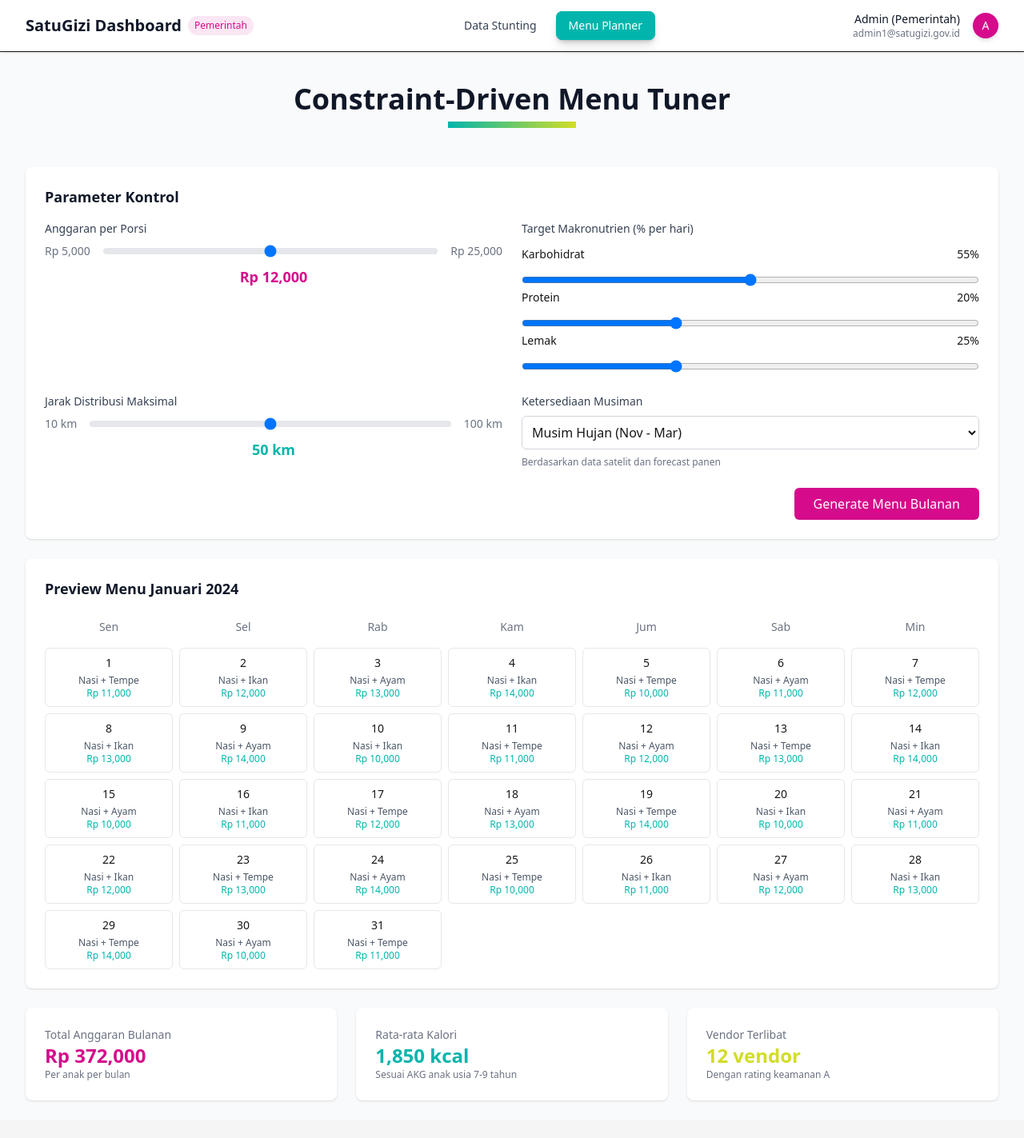
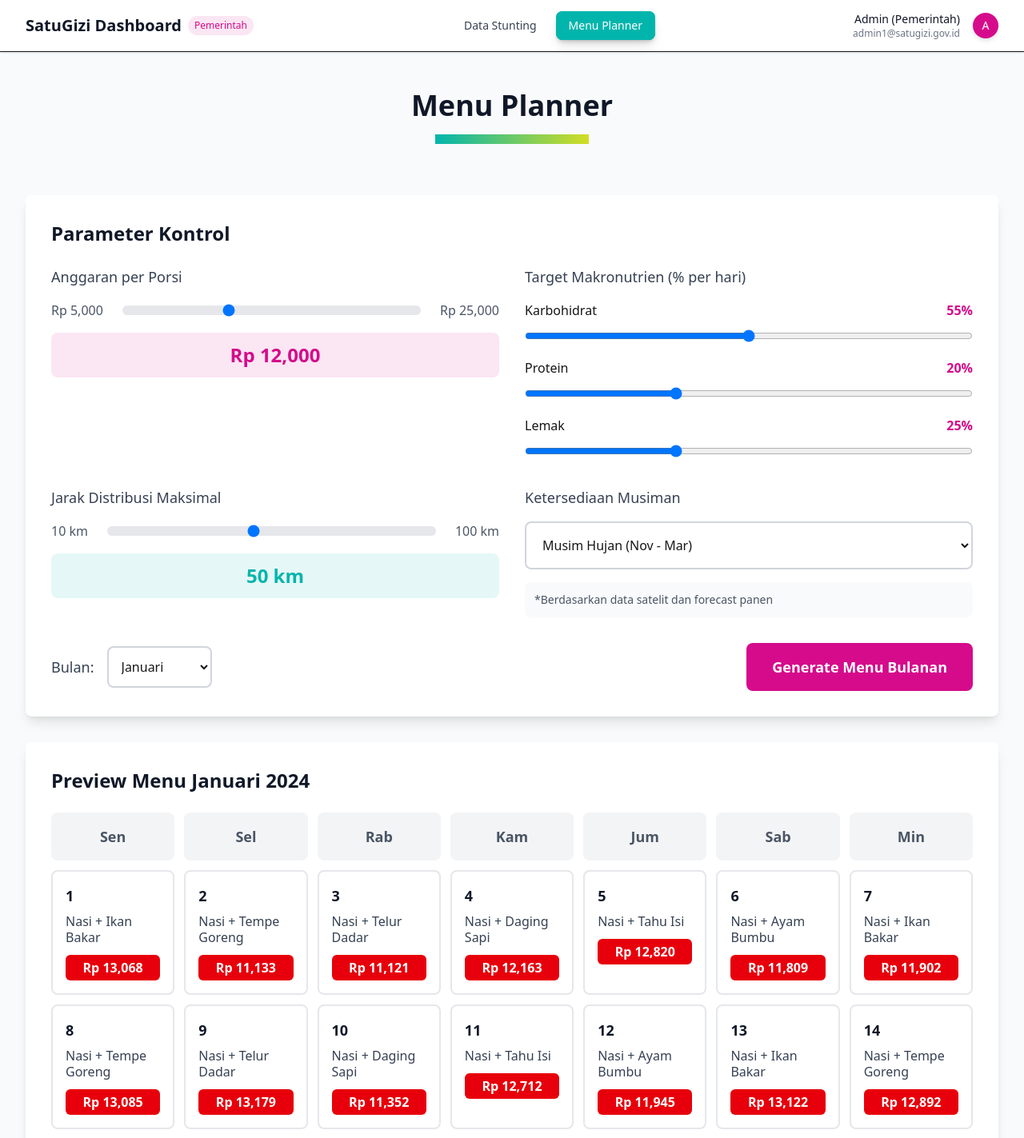
Before and after one commit to Tianrider/satu-gizi, a Next.js app: page /gov/menu-planner in a window 1280 px wide. Shown: the top 1423 px of the page at 80% size. Before the commit the page ends 1400 px from the top, so only its background shows below. Built offline with nearby package versions, Linux system fonts and the light colour scheme.

Commit message:
stylings: menu planner

```diff
--- a/src/app/gov/data-stunting/page.tsx
+++ b/src/app/gov/data-stunting/page.tsx
@@ -122,12 +122,12 @@ export default function DataStuntingPage() {
 
   return (
     <div className='space-y-6'>
-      <div className='rounded-lg p-6 flex flex-col justify-center items-center w-full'>
-        <h1 className='text-4xl font-bold text-gray-900 mb-2 text-center'>
+      <div className='rounded-lg p-8 flex flex-col justify-center items-center w-full'>
+        <h1 className='text-4xl font-bold text-gray-900 mb-4 text-center'>
           Data Stunting
         </h1>
         <div
-          className='w-[10rem] h-2'
+          className='w-[12rem] h-3'
           style={{ background: 'linear-gradient(to right, #D50B8B, #02B5AC)' }}
         />
       </div>
--- a/src/app/gov/menu-planner/page.tsx
+++ b/src/app/gov/menu-planner/page.tsx
@@ -1,139 +1,246 @@
+'use client';
+
+import { useState } from 'react';
+
 export default function MenuPlannerPage() {
+  const [budget, setBudget] = useState(12000);
+  const [carbs, setCarbs] = useState(55);
+  const [protein, setProtein] = useState(20);
+  const [fat, setFat] = useState(25);
+  const [distance, setDistance] = useState(50);
+  const [season, setSeason] = useState('hujan');
+  const [currentMonth, setCurrentMonth] = useState('Januari');
+  const [isGenerating, setIsGenerating] = useState(false);
+
+  const months = [
+    'Januari',
+    'Februari',
+    'Maret',
+    'April',
+    'Mei',
+    'Juni',
+    'Juli',
+    'Agustus',
+    'September',
+    'Oktober',
+    'November',
+    'Desember',
+  ];
+
+  const generateMenu = async () => {
+    setIsGenerating(true);
+    await new Promise((resolve) => setTimeout(resolve, 2000));
+    setIsGenerating(false);
+  };
+
+  const getMenuForDate = (date: number) => {
+    const menus = [
+      'Nasi + Ayam Bumbu',
+      'Nasi + Ikan Bakar',
+      'Nasi + Tempe Goreng',
+      'Nasi + Telur Dadar',
+      'Nasi + Daging Sapi',
+      'Nasi + Tahu Isi',
+    ];
+    return menus[date % menus.length];
+  };
+
+  const getPriceForDate = (date: number) => {
+    const basePrice = budget;
+    const variation = Math.floor(Math.random() * 3000) - 1500;
+    return Math.max(5000, basePrice + variation);
+  };
+
+  const totalBudget = budget * 31;
+  const averageCalories = Math.floor(1800 + (budget - 5000) / 100);
+
   return (
-    <div className='space-y-6'>
-      <div className='rounded-lg p-6 flex flex-col justify-center items-center w-full'>
-        <h1 className='text-4xl font-bold text-gray-900 mb-2 text-center'>
-          Constraint-Driven Menu Tuner
+    <div className='space-y-8'>
+      <div className='rounded-lg p-8 flex flex-col justify-center items-center w-full'>
+        <h1 className='text-4xl font-bold text-gray-900 mb-4 text-center'>
+          Menu Planner
         </h1>
         <div
-          className='w-[10rem] h-2'
+          className='w-[12rem] h-3'
           style={{ background: 'linear-gradient(to right, #02B5AC, #D2DD25)' }}
         />
       </div>
 
-      <div className='bg-white rounded-lg shadow-sm p-6'>
-        <h2 className='text-lg font-semibold text-gray-900 mb-4'>
+      <div className='bg-white rounded-lg shadow-lg p-8'>
+        <h2 className='text-2xl font-semibold text-gray-900 mb-6'>
           Parameter Kontrol
         </h2>
 
-        <div className='grid grid-cols-1 md:grid-cols-2 gap-6'>
-          <div className='space-y-2'>
-            <label className='block text-sm font-medium text-gray-700'>
+        <div className='grid grid-cols-1 lg:grid-cols-2 gap-8'>
+          <div className='space-y-4'>
+            <label className='block text-lg font-medium text-gray-700'>
               Anggaran per Porsi
             </label>
-            <div className='flex items-center space-x-4'>
-              <span className='text-sm text-gray-500'>Rp 5,000</span>
+            <div className='flex items-center space-x-6'>
+              <span className='text-base text-gray-600 font-medium'>
+                Rp 5,000
+              </span>
               <input
                 type='range'
                 min='5000'
                 max='25000'
                 step='1000'
-                className='flex-1 h-2 bg-gray-200 rounded-lg appearance-none cursor-pointer'
+                value={budget}
+                onChange={(e) => setBudget(Number(e.target.value))}
+                className='flex-1 h-3 bg-gray-200 rounded-lg appearance-none cursor-pointer'
               />
-              <span className='text-sm text-gray-500'>Rp 25,000</span>
+              <span className='text-base text-gray-600 font-medium'>
+                Rp 25,000
+              </span>
             </div>
-            <div className='text-center'>
-              <span className='text-lg font-semibold text-primary'>
-                Rp 12,000
+            <div className='text-center bg-primary/10 p-3 rounded-lg'>
+              <span className='text-2xl font-bold text-primary'>
+                Rp {budget.toLocaleString()}
               </span>
             </div>
           </div>
 
-          <div className='space-y-3'>
-            <label className='block text-sm font-medium text-gray-700'>
+          <div className='space-y-4'>
+            <label className='block text-lg font-medium text-gray-700'>
               Target Makronutrien (% per hari)
             </label>
-            <div className='space-y-2'>
-              <div className='flex justify-between items-center'>
-                <span className='text-sm'>Karbohidrat</span>
-                <span className='text-sm font-medium'>55%</span>
+            <div className='space-y-4'>
+              <div>
+                <div className='flex justify-between items-center mb-2'>
+                  <span className='text-base font-medium'>Karbohidrat</span>
+                  <span className='text-base font-semibold text-primary'>
+                    {carbs}%
+                  </span>
                 </div>
                 <input
                   type='range'
                   min='45'
                   max='65'
-                value='55'
-                className='w-full h-2 bg-gray-200 rounded-lg'
+                  value={carbs}
+                  onChange={(e) => setCarbs(Number(e.target.value))}
+                  className='w-full h-3 bg-gray-200 rounded-lg'
                 />
+              </div>
 
-              <div className='flex justify-between items-center'>
-                <span className='text-sm'>Protein</span>
-                <span className='text-sm font-medium'>20%</span>
+              <div>
+                <div className='flex justify-between items-center mb-2'>
+                  <span className='text-base font-medium'>Protein</span>
+                  <span className='text-base font-semibold text-primary'>
+                    {protein}%
+                  </span>
                 </div>
                 <input
                   type='range'
                   min='15'
                   max='30'
-                value='20'
-                className='w-full h-2 bg-gray-200 rounded-lg'
+                  value={protein}
+                  onChange={(e) => setProtein(Number(e.target.value))}
+                  className='w-full h-3 bg-gray-200 rounded-lg'
                 />
+              </div>
 
-              <div className='flex justify-between items-center'>
-                <span className='text-sm'>Lemak</span>
-                <span className='text-sm font-medium'>25%</span>
+              <div>
+                <div className='flex justify-between items-center mb-2'>
+                  <span className='text-base font-medium'>Lemak</span>
+                  <span className='text-base font-semibold text-primary'>
+                    {fat}%
+                  </span>
                 </div>
                 <input
                   type='range'
                   min='20'
                   max='35'
-                value='25'
-                className='w-full h-2 bg-gray-200 rounded-lg'
+                  value={fat}
+                  onChange={(e) => setFat(Number(e.target.value))}
+                  className='w-full h-3 bg-gray-200 rounded-lg'
                 />
               </div>
             </div>
+          </div>
 
-          <div className='space-y-2'>
-            <label className='block text-sm font-medium text-gray-700'>
+          <div className='space-y-4'>
+            <label className='block text-lg font-medium text-gray-700'>
               Jarak Distribusi Maksimal
             </label>
-            <div className='flex items-center space-x-4'>
-              <span className='text-sm text-gray-500'>10 km</span>
+            <div className='flex items-center space-x-6'>
+              <span className='text-base text-gray-600 font-medium'>10 km</span>
               <input
                 type='range'
                 min='10'
                 max='100'
                 step='5'
-                className='flex-1 h-2 bg-gray-200 rounded-lg appearance-none cursor-pointer'
+                value={distance}
+                onChange={(e) => setDistance(Number(e.target.value))}
+                className='flex-1 h-3 bg-gray-200 rounded-lg appearance-none cursor-pointer'
               />
-              <span className='text-sm text-gray-500'>100 km</span>
+              <span className='text-base text-gray-600 font-medium'>
+                100 km
+              </span>
             </div>
-            <div className='text-center'>
-              <span className='text-lg font-semibold text-third'>50 km</span>
+            <div className='text-center bg-third/10 p-3 rounded-lg'>
+              <span className='text-2xl font-bold text-third'>
+                {distance} km
+              </span>
             </div>
           </div>
 
-          <div className='space-y-2'>
-            <label className='block text-sm font-medium text-gray-700'>
+          <div className='space-y-4'>
+            <label className='block text-lg font-medium text-gray-700'>
               Ketersediaan Musiman
             </label>
-            <select className='w-full p-2 border border-gray-300 rounded-md focus:ring-2 focus:ring-primary focus:border-primary'>
-              <option>Musim Hujan (Nov - Mar)</option>
-              <option>Musim Kemarau (Apr - Oct)</option>
-              <option>Sepanjang Tahun</option>
+            <select
+              value={season}
+              onChange={(e) => setSeason(e.target.value)}
+              className='w-full p-4 text-base border-2 border-gray-300 rounded-lg focus:ring-2 focus:ring-primary focus:border-primary'
+            >
+              <option value='hujan'>Musim Hujan (Nov - Mar)</option>
+              <option value='kemarau'>Musim Kemarau (Apr - Oct)</option>
+              <option value='sepanjang'>Sepanjang Tahun</option>
             </select>
-            <div className='text-xs text-gray-500'>
-              Berdasarkan data satelit dan forecast panen
+            <div className='text-sm text-gray-600 bg-gray-50 p-3 rounded-lg'>
+              *Berdasarkan data satelit dan forecast panen
             </div>
           </div>
         </div>
 
-        <div className='mt-6 flex justify-end'>
-          <button className='bg-primary text-white px-6 py-2 rounded-md hover:bg-primary/90 transition-colors'>
-            Generate Menu Bulanan
+        <div className='mt-8 flex justify-between items-center'>
+          <div className='flex items-center space-x-4'>
+            <label className='text-lg font-medium text-gray-700'>Bulan:</label>
+            <select
+              value={currentMonth}
+              onChange={(e) => setCurrentMonth(e.target.value)}
+              className='p-3 text-base border-2 border-gray-300 rounded-lg focus:ring-2 focus:ring-primary focus:border-primary'
+            >
+              {months.map((month) => (
+                <option
+                  key={month}
+                  value={month}
+                >
+                  {month}
+                </option>
+              ))}
+            </select>
+          </div>
+          <button
+            onClick={generateMenu}
+            disabled={isGenerating}
+            className='bg-primary text-white px-8 py-4 text-lg font-semibold rounded-lg hover:bg-primary/90 transition-colors disabled:opacity-50 disabled:cursor-not-allowed'
+          >
+            {isGenerating ? 'Generating...' : 'Generate Menu Bulanan'}
           </button>
         </div>
       </div>
 
-      <div className='bg-white rounded-lg shadow-sm p-6'>
-        <h2 className='text-lg font-semibold text-gray-900 mb-4'>
-          Preview Menu Januari 2024
+      <div className='bg-white rounded-lg shadow-lg p-8'>
+        <h2 className='text-2xl font-semibold text-gray-900 mb-6'>
+          Preview Menu {currentMonth} 2024
         </h2>
 
-        <div className='grid grid-cols-7 gap-2 text-center'>
+        <div className='grid grid-cols-7 gap-3'>
           {['Sen', 'Sel', 'Rab', 'Kam', 'Jum', 'Sab', 'Min'].map((day) => (
             <div
               key={day}
-              className='p-2 text-sm font-medium text-gray-500'
+              className='p-4 text-center text-lg font-semibold text-gray-600 bg-gray-100 rounded-lg'
             >
               {day}
             </div>
@@ -142,18 +249,14 @@ export default function MenuPlannerPage() {
           {Array.from({ length: 31 }, (_, i) => i + 1).map((date) => (
             <div
               key={date}
-              className='p-2 border border-gray-200 rounded-md hover:bg-gray-50 cursor-pointer'
+              className='p-4 border-2 border-gray-200 rounded-lg hover:bg-gray-50 cursor-pointer transition-colors'
             >
-              <div className='text-sm font-medium'>{date}</div>
-              <div className='text-xs text-gray-600 mt-1'>
-                {date % 3 === 0
-                  ? 'Nasi + Ayam'
-                  : date % 2 === 0
-                  ? 'Nasi + Ikan'
-                  : 'Nasi + Tempe'}
+              <div className='text-lg font-bold text-gray-900 mb-2'>{date}</div>
+              <div className='text-base text-gray-700 mb-3 leading-tight'>
+                {getMenuForDate(date)}
               </div>
-              <div className='text-xs text-third'>
-                Rp {(10000 + (date % 5) * 1000).toLocaleString()}
+              <div className='bg-red-600 text-white px-3 py-1 rounded-md text-base font-bold text-center'>
+                Rp {getPriceForDate(date).toLocaleString()}
               </div>
             </div>
           ))}
@@ -161,28 +264,34 @@ export default function MenuPlannerPage() {
       </div>
 
       <div className='grid grid-cols-1 md:grid-cols-3 gap-6'>
-        <div className='bg-white rounded-lg shadow-sm p-6'>
-          <h3 className='text-sm font-medium text-gray-500'>
+        <div className='bg-white rounded-lg shadow-lg p-8 text-center'>
+          <h3 className='text-lg font-medium text-gray-600 mb-2'>
             Total Anggaran Bulanan
           </h3>
-          <p className='text-2xl font-bold text-primary'>Rp 372,000</p>
-          <p className='text-xs text-gray-500'>Per anak per bulan</p>
+          <p className='text-4xl font-bold text-primary mb-2'>
+            Rp {totalBudget.toLocaleString()}
+          </p>
+          <p className='text-base text-gray-600'>Per anak per bulan</p>
         </div>
 
-        <div className='bg-white rounded-lg shadow-sm p-6'>
-          <h3 className='text-sm font-medium text-gray-500'>
+        <div className='bg-white rounded-lg shadow-lg p-8 text-center'>
+          <h3 className='text-lg font-medium text-gray-600 mb-2'>
             Rata-rata Kalori
           </h3>
-          <p className='text-2xl font-bold text-third'>1,850 kcal</p>
-          <p className='text-xs text-gray-500'>
+          <p className='text-4xl font-bold text-third mb-2'>
+            {averageCalories.toLocaleString()} kcal
+          </p>
+          <p className='text-base text-gray-600'>
             Sesuai AKG anak usia 7-9 tahun
           </p>
         </div>
 
-        <div className='bg-white rounded-lg shadow-sm p-6'>
-          <h3 className='text-sm font-medium text-gray-500'>Vendor Terlibat</h3>
-          <p className='text-2xl font-bold text-secondary'>12 vendor</p>
-          <p className='text-xs text-gray-500'>Dengan rating keamanan A</p>
+        <div className='bg-white rounded-lg shadow-lg p-8 text-center'>
+          <h3 className='text-lg font-medium text-gray-600 mb-2'>
+            Vendor Terlibat
+          </h3>
+          <p className='text-4xl font-bold text-secondary mb-2'>12 vendor</p>
+          <p className='text-base text-gray-600'>Dengan rating keamanan A</p>
         </div>
       </div>
     </div>
```
Lines whose indentation alone changed are shown as unchanged.
